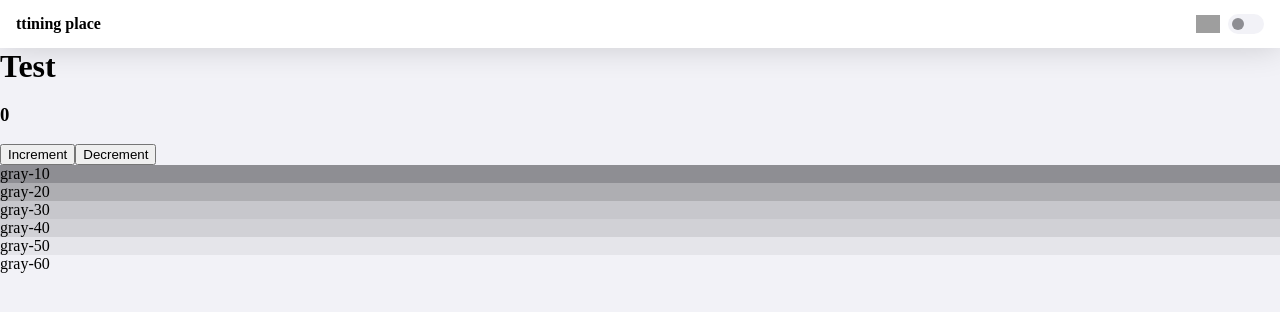
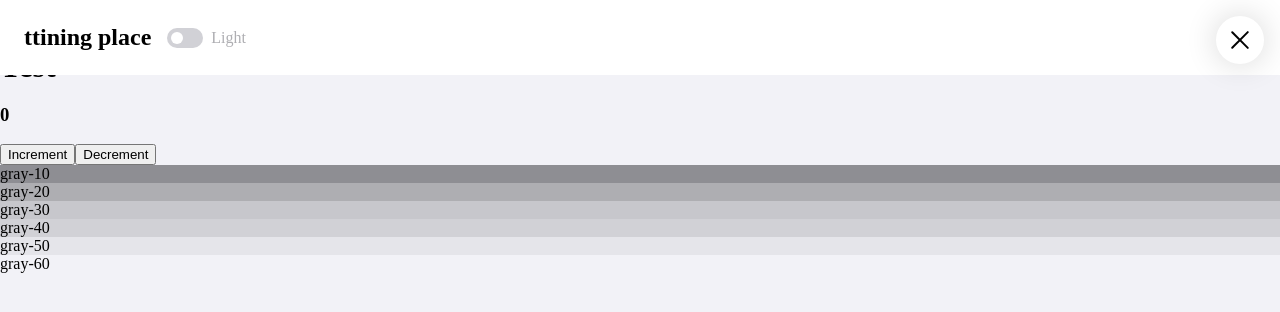
Before and after one commit to ttining-real/ttining-place, a React (Vite) app: page / in a window 1280 px wide. Shown: the top 312 px of the page. Built offline with nearby package versions, Linux system fonts and the light colour scheme; grey boxes are pictures that could not be loaded; a web font is replaced by a local one.

Commit message:
[수정] Switch 컴포넌트 분리

```diff
--- a/src/components/App/Header/Header.jsx
+++ b/src/components/App/Header/Header.jsx
@@ -1,45 +1,71 @@
 import { any } from "prop-types";
+import { useState } from "react";
+import { useEffect } from "react";
 import { useLocation } from "react-router-dom";
 
+// import clsx from "clsx";
+import Switch from "@/components/Switch/Switch";
+
 import $ from "./Header.module.scss";
-// import clsx from "clsx";
 
 function Header({ theme, toggleTheme }) {
   const location = useLocation();
+  const [isMenuOpen, setIsMenuOpen] = useState(false);
 
-  const renderTitle = () => {
-    if (location.pathname === "/test") {
-      return "test";
-    } else {
-      return "ttining place";
-    }
+  const toggleMenu = () => {
+    setIsMenuOpen((prev) => !prev);
   };
+
+  // const closeMenu = () => {
+  //   setIsMenuOpen(false);
+  // };
+
+  useEffect(() => {
+    const handleKeyDown = (e) => {
+      if (e.key === "Escape" && isMenuOpen) {
+        setIsMenuOpen(false);
+      }
+    };
+    window.addEventListener("keydown", handleKeyDown);
+    return () => {
+      window.removeEventListener("keydown", handleKeyDown);
+    };
+  }, [isMenuOpen]);
+
+  const navClass = `${$.nav_button} ${isMenuOpen ? "" : $.open}`;
+
+  const titles = {
+    "/": "",
+    "/about": "About Me",
+    "/skills": "Skills",
+    "/experience": "Experience",
+    "/projects": "Projects",
+  };
+
+  const renderTitle = () => titles[location.pathname] || "ttining place";
 
   return (
     <header className={$.header}>
       <h1>{renderTitle()}</h1>
-      <div className={$.switch_checkbox}>
-        <label id='theme-label'>
-          {theme === "light" ? (
-            <span>
-              <img src='/assets/icons/sun.svg' alt='' />
-            </span>
-          ) : (
-            <span>
-              <img src='/assets/icons/moon.svg' alt='' />
-            </span>
-          )}
-          <input
-            role='switch'
-            type='checkbox'
-            aria-labelledby='theme-label'
-            aria-checked={theme === "dark"}
-            checked={theme === "dark"}
-            className={$.checkbox}
-            onChange={toggleTheme}
-          />
-        </label>
-      </div>
+      <button
+        type='button'
+        className={navClass}
+        aria-label='메뉴 열기'
+        aria-expanded={isMenuOpen}
+        aria-pressed={isMenuOpen}
+        aria-controls='main-nav'
+        onClick={toggleMenu}
+      >
+        <span className={$.bar}></span>
+        <span className={$.bar}></span>
+        <span className={$.bar}></span>
+      </button>
+      <Switch
+        label={theme === "light" ? "Light" : "Dark"}
+        labelId={theme === "light" ? "Dark Mode로 전환" : "Light Mode로 전환"}
+        checked={theme === "dark"}
+        onChange={toggleTheme}
+      />
     </header>
   );
 }
--- a/src/components/App/Header/Header.module.scss
+++ b/src/components/App/Header/Header.module.scss
@@ -5,81 +5,60 @@
   right: 0;
   display: flex;
   align-items: center;
-  justify-content: space-between;
+  justify-content: flex-start;
+  gap: 1rem;
   box-sizing: border-box;
-  height: 3rem;
-  padding: 0 1rem;
+  // height: 3rem;
+  padding: 1.5rem 1.5rem;
   background-color: var(--white);
-  box-shadow: 0 0 2rem rgba(0, 0, 0, 0.16);
 
   h1 {
-    // margin: 0;
-    font-size: 1rem;
+    margin: 0;
+    padding: 0;
+    font-size: 1.5rem;
     color: var(--black);
   }
 }
 
-// 스위치 버튼
-.switch_checkbox {
+// nav 버튼
+.nav_button {
+  position: absolute;
+  top: 1rem;
+  right: 1rem;
+  order: -1;
   display: flex;
-  align-items: center;
-  // gap: 0.5rem;
+  flex-direction: column;
+  justify-content: space-between;
+  width: 3rem;
+  height: 3rem;
+  padding: 1rem 0.75rem;
+  border: none;
+  border-radius: 100%;
+  background-color: var(--white);
+  box-shadow: 0 0 2rem rgba(0, 0, 0, 0.16);
+  cursor: pointer;
 
-  label {
-    display: inline-flex;
-    align-items: center;
-    gap: 0.5rem;
+  .bar {
+    display: block;
+    width: 100%;
+    height: 2px;
+    background-color: var(--black);
+    border-radius: 4px;
+    transition: transform 0.3s ease, opacity 0.3s ease,
+      background-color 0.3s ease;
+  }
 
-    span {
-      display: flex;
-      flex-flow: row nowrap;
-      align-items: center;
-      gap: 0.5rem;
-      color: var(--gray-30);
-      img {
-        width: 1.5rem;
+  &.open {
+    .bar {
+      &:nth-child(1) {
+        transform: rotate(45deg) translate(5px, 5px);
+      }
+      &:nth-child(2) {
+        opacity: 0;
+      }
+      &:nth-child(3) {
+        transform: rotate(-45deg) translate(5px, -5px);
       }
     }
   }
-
-  .checkbox {
-    appearance: none;
-    position: relative;
-    width: 2.25rem;
-    height: 1.25rem;
-    margin: 0;
-    padding: 0;
-    border-radius: 1.75rem;
-    background-color: var(--gray-60);
-    cursor: pointer;
-
-    &::before {
-      content: "";
-      position: absolute;
-      top: 50%;
-      left: 0.25rem;
-      width: 0.75rem;
-      height: 0.75rem;
-      border-radius: 0.75rem;
-      background-color: var(--gray-10);
-      transform: translateY(-50%);
-      transition: left 0.2s ease-in;
-    }
-
-    &:checked {
-      &::before {
-        left: calc(100% - 1rem);
-      }
-    }
-
-    &:focus {
-      outline-offset: max(2px);
-      outline: 2px solid var(--yellow);
-    }
-
-    &:disabled {
-      opacity: 0.35;
-      cursor: auto;
-    }
-  }
 }
--- /dev/null
+++ b/src/components/Switch/Switch.jsx
@@ -0,0 +1,31 @@
+import { bool, func, string } from "prop-types";
+
+import $ from "./Switch.module.scss";
+
+function Switch({ label, labelId, checked, onChange }) {
+  return (
+    <div className={$.switch_checkbox}>
+      <label id={labelId}>
+        <input
+          role='switch'
+          type='checkbox'
+          aria-labelledby={labelId}
+          aria-checked={checked}
+          checked={checked}
+          className={$.checkbox}
+          onChange={onChange}
+        />
+        <span>{label}</span>
+      </label>
+    </div>
+  );
+}
+
+Switch.propTypes = {
+  label: string.isRequired,
+  labelId: string.isRequired,
+  checked: bool.isRequired,
+  onChange: func.isRequired,
+};
+
+export default Switch;
--- /dev/null
+++ b/src/components/Switch/Switch.module.scss
@@ -0,0 +1,65 @@
+// 스위치 버튼
+.switch_checkbox {
+  display: flex;
+  align-items: center;
+  // gap: 0.5rem;
+
+  label {
+    display: inline-flex;
+    align-items: center;
+    gap: 0.5rem;
+
+    span {
+      // @include lbl-sm;
+      display: flex;
+      flex-flow: row nowrap;
+      align-items: center;
+      gap: 0.5rem;
+      color: var(--gray-20);
+      img {
+        width: 1.5rem;
+      }
+    }
+  }
+
+  .checkbox {
+    appearance: none;
+    position: relative;
+    width: 2.25rem;
+    height: 1.25rem;
+    margin: 0;
+    padding: 0;
+    border-radius: 1.75rem;
+    background-color: var(--gray-40);
+    cursor: pointer;
+
+    &::before {
+      content: "";
+      position: absolute;
+      top: 50%;
+      left: 0.25rem;
+      width: 0.75rem;
+      height: 0.75rem;
+      border-radius: 0.75rem;
+      background-color: var(--white);
+      transform: translateY(-50%);
+      transition: left 0.2s ease-in;
+    }
+
+    &:checked {
+      &::before {
+        left: calc(100% - 1rem);
+      }
+    }
+
+    &:focus {
+      outline-offset: max(2px);
+      outline: 2px solid var(--mint);
+    }
+
+    &:disabled {
+      opacity: 0.35;
+      cursor: auto;
+    }
+  }
+}
```
